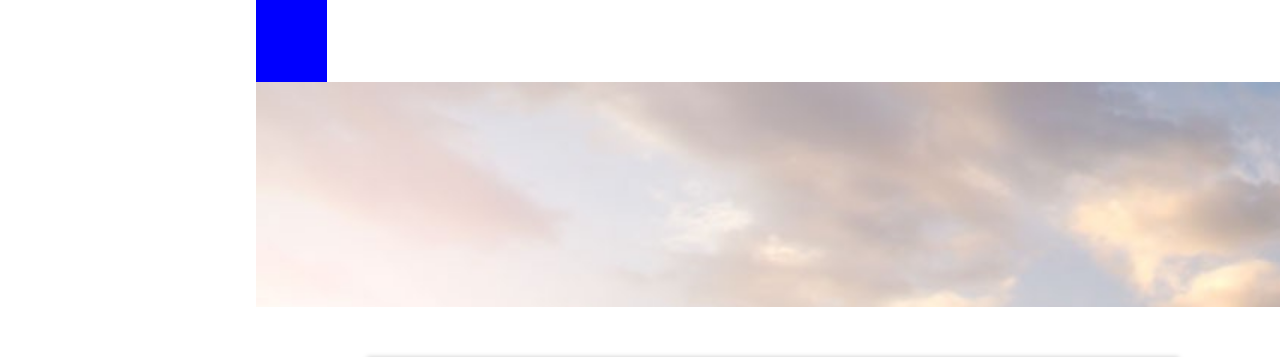
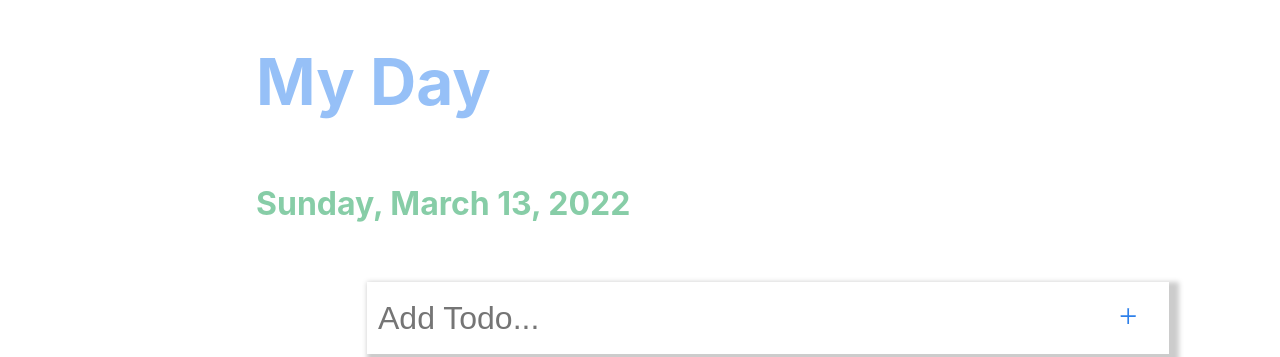
Before and after one commit to leonsuaren/todo, a React (Create React App) app: page / in a window 1280 px wide. Shown: the top 357 px of the page. Built offline with nearby package versions, Linux system fonts and the light colour scheme; no server answers.

Commit message:
finished delete operation

```diff
--- a/package.json
+++ b/package.json
@@ -11,6 +11,7 @@
     "@testing-library/user-event": "^13.5.0",
     "animejs": "^3.2.1",
     "axios": "^0.27.2",
+    "luxon": "^2.3.2",
     "react": "^17.0.2",
     "react-dom": "^17.0.2",
     "react-icons": "^4.3.1",
--- a/src/layout/styled.js
+++ b/src/layout/styled.js
@@ -8,4 +8,5 @@ export const PageLayoutStyle = styled.div`
     "menu editTodo"
     "menu listTodo"
   ;
+  margin: 0;
 `;
--- a/src/sections/list/styled.js
+++ b/src/sections/list/styled.js
@@ -5,7 +5,7 @@ export const ListTodoStyled = styled.div`
   grid-template-rows: 10% 90%;
   margin: 50px 0;
   justify-content: center;
-  align-items: start;
+  align-items: center;
   grid-area: listTodo;
   width: 100%;
   height: 100%;
--- a/src/sections/todo-header/TodoHeader.js
+++ b/src/sections/todo-header/TodoHeader.js
@@ -1,13 +1,18 @@
 import React from 'react';
-import { TodoHeaderWrapper, Img, BackGroundCover } from './styled';
+import { TodoHeaderWrapper, MyDayTitle, DateTitle } from './styled';
+import { DateTime } from 'luxon';
 
 export const TodoHeader = () => {
+  const dt = DateTime.now();
+  const day = dt.plus({ days: 0}).toLocaleString(DateTime.DATE_HUGE);
+  // console.log(dt.setLocale('en-US').toLocaleString({ month: 'long', day: 'numeric', year: 'numeric' }));
+  console.log(day);
   return (
     <TodoHeaderWrapper>
-      <BackGroundCover>
-      <h1>todo</h1>
-      </BackGroundCover>
-      <Img src='mountains.jpeg'/>
+      <MyDayTitle>
+        My Day
+      </MyDayTitle>
+      <DateTitle>{day}</DateTitle>
     </TodoHeaderWrapper>
   )
 }
--- a/src/sections/todo-header/styled.js
+++ b/src/sections/todo-header/styled.js
@@ -2,28 +2,18 @@ import styled from 'styled-components';
 
 export const TodoHeaderWrapper = styled.div`
   display: grid;
+  align-items: flex-end;
   margin: 0;
-  overflow: hidden;
   grid-area: editTodo;
   width: 100%;
   height: 100%;
-  display: block;
-  margin-left: auto;
-  margin-right: auto;
 `;
 
-export const Img = styled.img`
-  zoom: 150%;
+export const MyDayTitle = styled.h1`
+  font-size: 4rem;
+  color: #96c0f7;
 `;
 
-export const BackGroundCover = styled.div`
-  display: inline-block;
-  position: relative;
-  &::after {
-    content: '';
-    position: absolute;
-    top: 0; right: 0;
-    bottom: 0; left: 0;
-    background-color: blue;
-  }
+export const DateTitle = styled.h1`
+  color: #87cda7;
 `;
```
Also changed, not shown: 1 other file (tests, documents, lock files or other folders).
